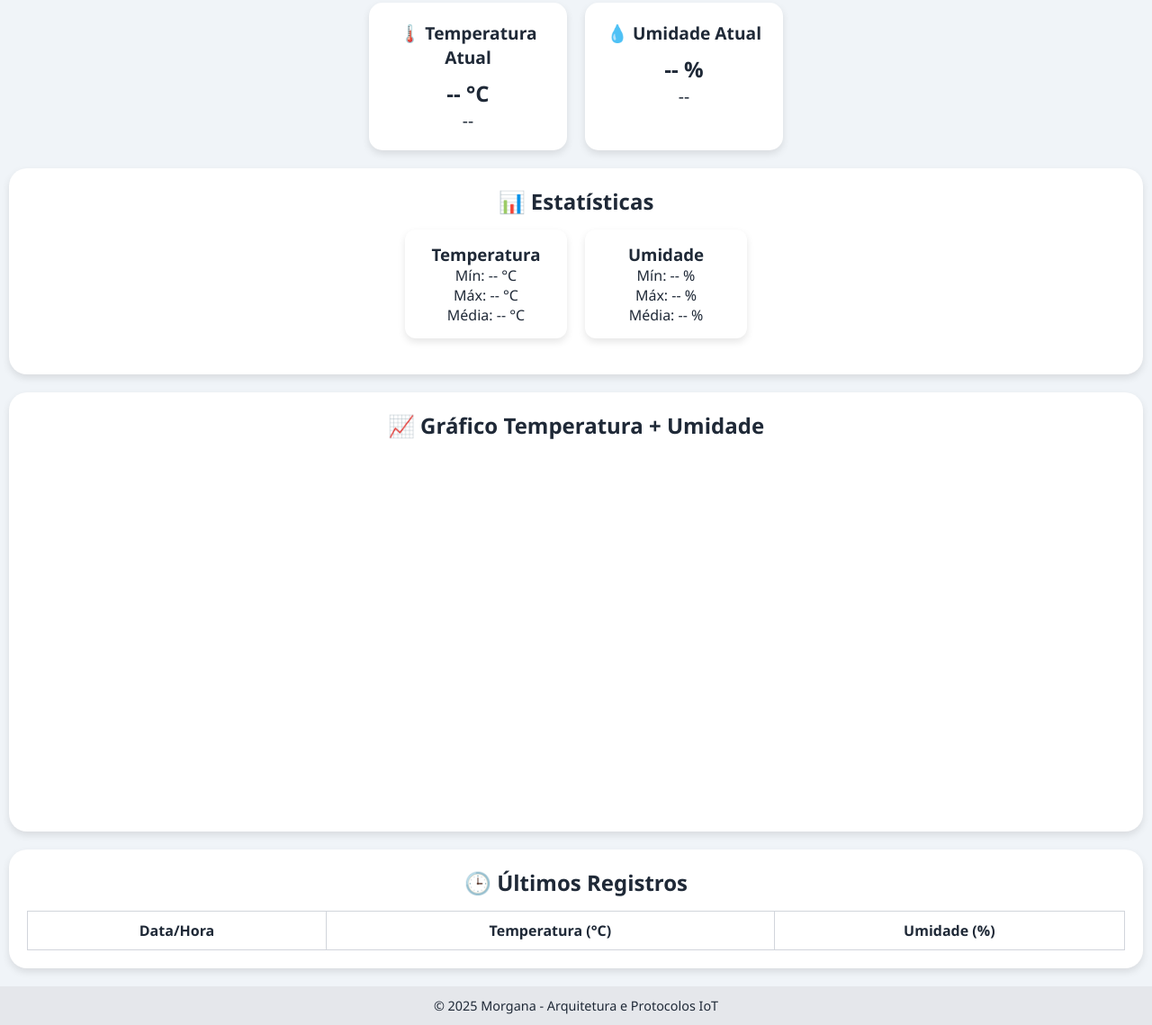
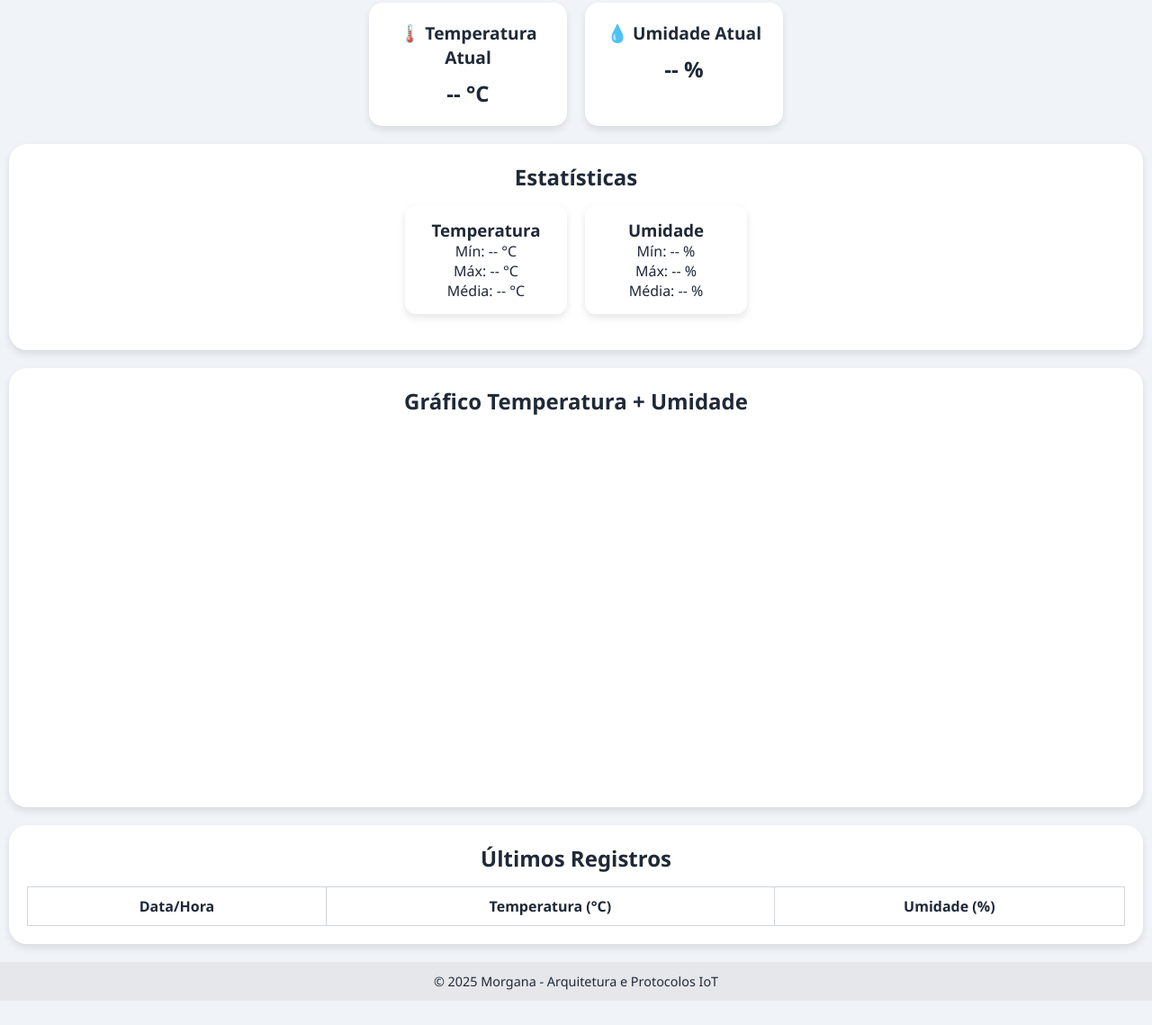
Before and after one commit to MorganaSouza/Meu-Dashboard, a plain HTML site: page index.html in a window 1280 px wide. Shown: the part 132-1271 px from the top of the page at 90% size. After the commit the page ends 1244 px from the top, so only its background shows below. Drawn offline with nearby package versions, Linux system fonts and the light colour scheme; no server answers.

Commit message:
Update index.html

```diff
--- a/index.html
+++ b/index.html
@@ -21,18 +21,18 @@
         <div class="card" id="cardTemp">
             <h2>🌡️ Temperatura Atual</h2>
             <p id="tempAtual">-- °C</p>
-            <span id="trendTemp" class="trend">--</span>
+            <span id="trendTemp" class="trend"></span>
         </div>
         <div class="card" id="cardUmid">
             <h2>💧 Umidade Atual</h2>
             <p id="umidAtual">-- %</p>
-            <span id="trendUmid" class="trend">--</span>
+            <span id="trendUmid" class="trend"></span>
         </div>
     </div>
 
     <!-- Estatísticas -->
     <section>
-        <h2>📊 Estatísticas</h2>
+        <h2>Estatísticas</h2>
         <div class="stats">
             <div class="stat">
                 <h3>Temperatura</h3>
@@ -51,7 +51,7 @@
 
     <!-- Gráfico -->
     <section>
-        <h2>📈 Gráfico Temperatura + Umidade</h2>
+        <h2>Gráfico Temperatura + Umidade</h2>
         <div class="grafico-container">
             <div class="loader" id="loader"></div>
             <canvas id="grafico"></canvas>
@@ -60,7 +60,7 @@
 
     <!-- Últimos registros -->
     <section>
-        <h2>🕒 Últimos Registros</h2>
+        <h2>Últimos Registros</h2>
 
         <!-- Desktop -->
         <table class="tabela-desktop">
```
